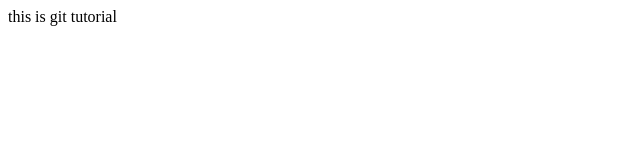
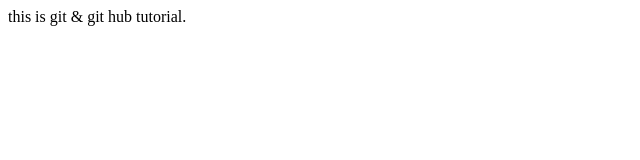
Before and after one commit to gmk183224/sample, a plain HTML site: page index.html in a window 1280 px wide. Shown: the full height of the page, 0-640 px from the left. Drawn offline with Linux system fonts and the light colour scheme.

Commit message:
changed index.html&&app.js

```diff
--- a/app.js
+++ b/app.js
@@ -1 +1 @@
-console.log("mohan");
+console.log("mohan krishna");
--- a/index.html
+++ b/index.html
@@ -7,6 +7,6 @@
     <title>MY APP</title>
 </head>
 <body>
-     this is git tutorial
+     this is git & git hub tutorial.
 </body>
 </html>
```
